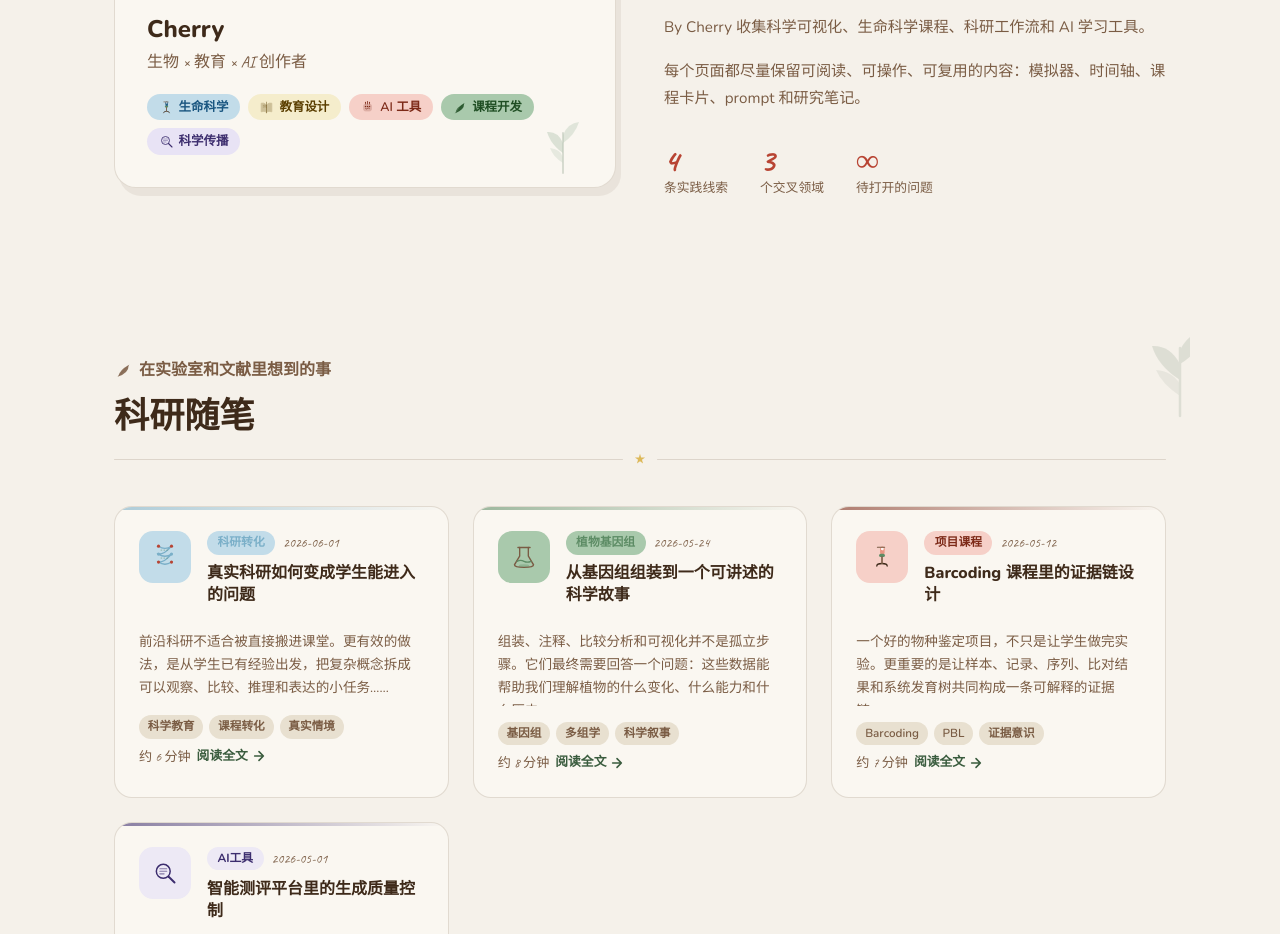
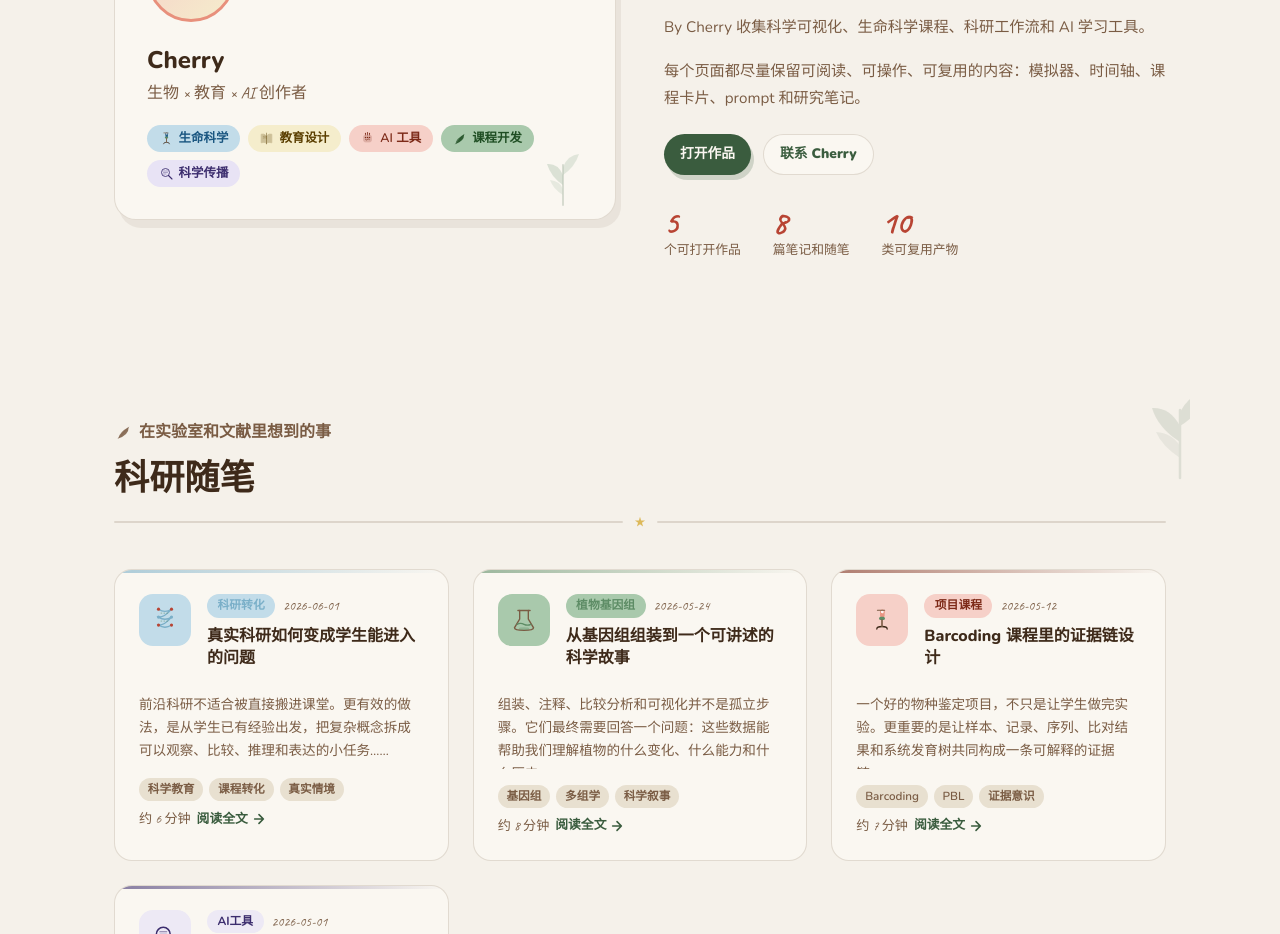
Before and after one commit to liruirui321/Bycherry, a React (Vite) app: page / in a window 1280 px wide. Shown: the part 2140-3074 px from the top of the page. Built offline with nearby package versions, Linux system fonts and the light colour scheme.

Commit message:
Sync about section with site content

```diff
--- a/src/app/components/About.tsx
+++ b/src/app/components/About.tsx
@@ -1,4 +1,7 @@
 import { IconMicroscope, IconBook, IconAI, IconLeaf, IconResearch } from "./Icons";
+import { notes } from "./Notes";
+import { essays } from "./ResearchEssays";
+import { works } from "./Works";
 
 const tags = [
   { label: "生命科学", icon: <IconMicroscope size={15} color="#1a5680" />, bg: "var(--cherry-blue-light)", color: "#1a5680" },
@@ -21,6 +24,13 @@ function LeafCluster() {
 }
 
 export function About() {
+  const reusableOutputs = works.reduce((count, work) => count + work.outputs.length, 0);
+  const stats = [
+    { num: String(works.length), label: "个可打开作品" },
+    { num: String(notes.length + essays.length), label: "篇笔记和随笔" },
+    { num: String(reusableOutputs), label: "类可复用产物" },
+  ];
+
   return (
     <section
       id="about"
@@ -137,13 +147,18 @@ export function About() {
             每个页面都尽量保留可阅读、可操作、可复用的内容：模拟器、时间轴、课程卡片、prompt 和研究笔记。
           </p>
 
+          <div style={{ display: "flex", gap: "0.75rem", flexWrap: "wrap", marginTop: "1.35rem" }}>
+            <a href="#works" style={{ display: "inline-flex", alignItems: "center", justifyContent: "center", background: "var(--cherry-forest)", color: "#FAF7F1", borderRadius: 999, padding: "0.58rem 1rem", textDecoration: "none", fontWeight: 900, fontSize: "0.86rem", boxShadow: "3px 5px 0px rgba(58,92,62,0.2)" }}>
+              打开作品
+            </a>
+            <a href="#contact" style={{ display: "inline-flex", alignItems: "center", justifyContent: "center", background: "var(--card)", color: "var(--cherry-forest)", border: "1.5px solid var(--border)", borderRadius: 999, padding: "0.58rem 1rem", textDecoration: "none", fontWeight: 900, fontSize: "0.86rem" }}>
+              联系 Cherry
+            </a>
+          </div>
+
           {/* Stats */}
           <div style={{ display: "flex", gap: "2rem", marginTop: "2rem", flexWrap: "wrap" }}>
-            {[
-              { num: "4", label: "条实践线索" },
-              { num: "3", label: "个交叉领域" },
-              { num: "∞", label: "待打开的问题" },
-            ].map((s) => (
+            {stats.map((s) => (
               <div key={s.label}>
                 <div style={{ fontFamily: "'Caveat', cursive", fontSize: "2rem", fontWeight: 700, color: "var(--cherry-red)", lineHeight: 1 }}>{s.num}</div>
                 <div style={{ fontSize: "0.8rem", color: "var(--cherry-warm-mid)", marginTop: 2 }}>{s.label}</div>
@@ -152,6 +167,14 @@ export function About() {
           </div>
         </div>
       </div>
+      <style>
+        {`
+          #about a:focus-visible {
+            outline: 3px solid var(--cherry-red);
+            outline-offset: 4px;
+          }
+        `}
+      </style>
     </section>
   );
 }
```
